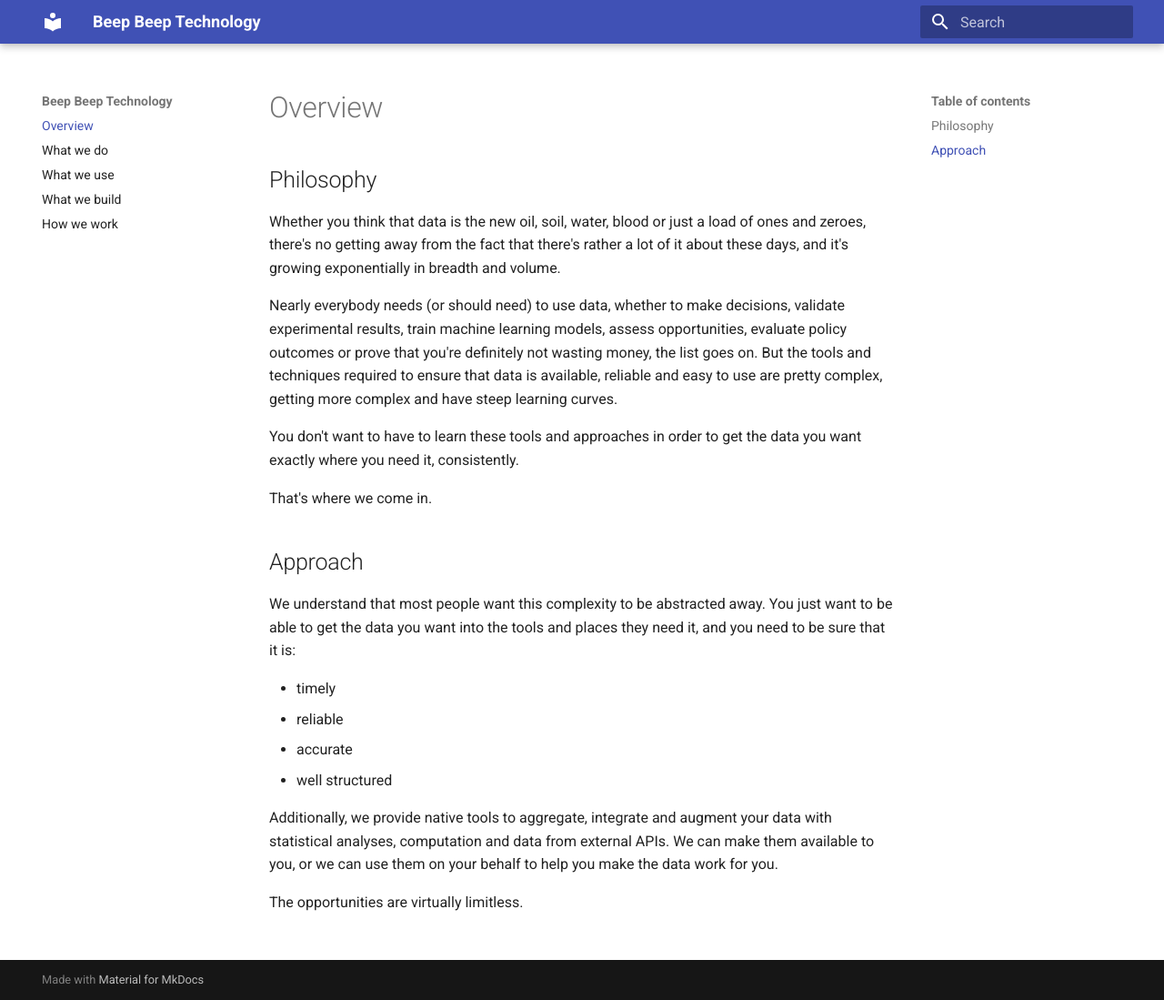
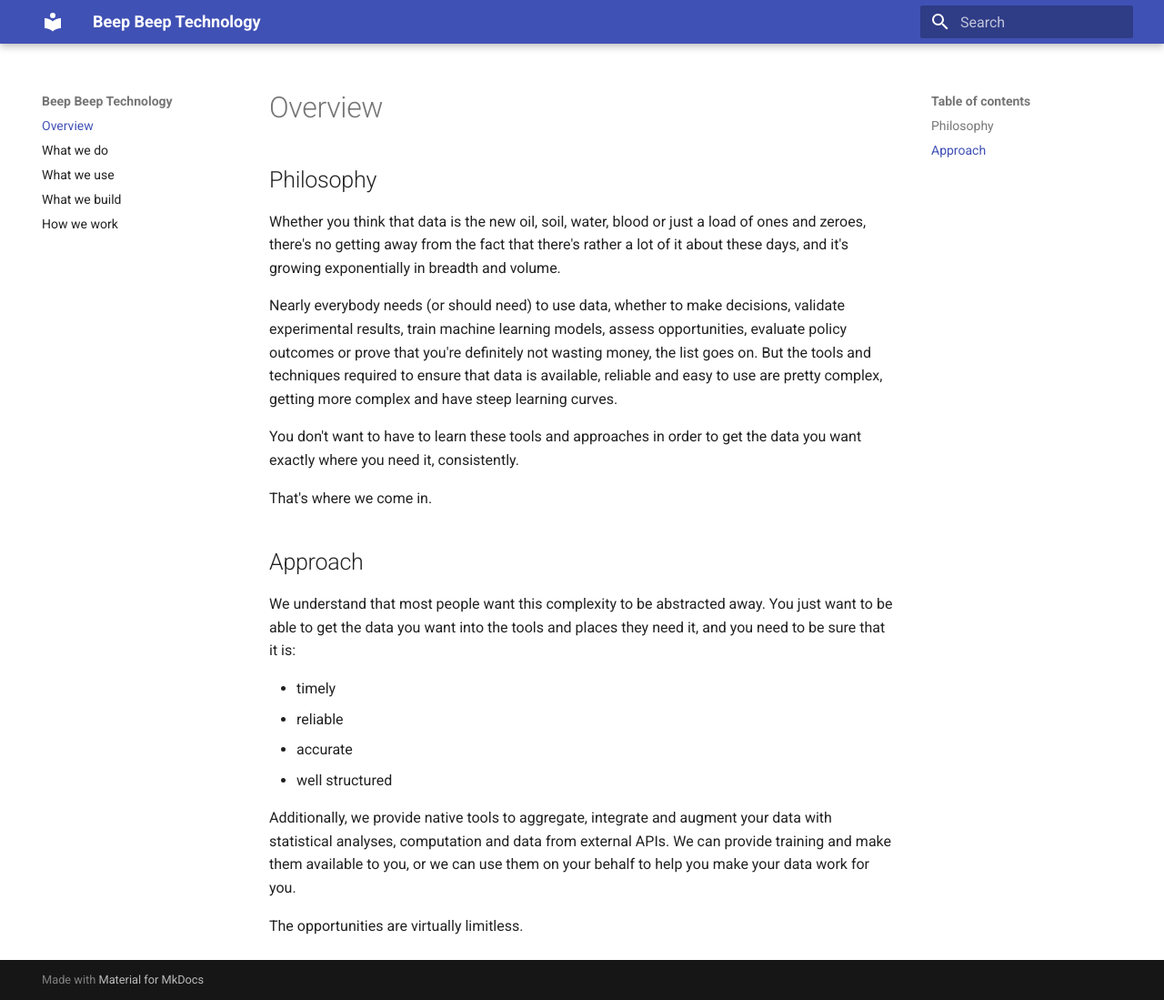
Before and after one commit to beepbeeptechnology/beepbeeptechnology.github.io, an MkDocs documentation site: the page built from docs/index.md, in a window 1280 px wide and 1099 px high. Shown: the whole window at 91% size. Built offline with MkDocs 1.6.1 and Material for MkDocs 9.7.7, drawn with Linux system fonts in a browser that asks for light colours.

Commit message:
Updated content

```diff
--- a/docs/index.md
+++ b/docs/index.md
@@ -17,6 +17,6 @@ We understand that most people want this complexity to be abstracted away.  You
 * accurate
 * well structured
 
-Additionally, we provide native tools to aggregate, integrate and augment your data with statistical analyses, computation and data from external APIs.  We can make them available to you, or we can use them on your behalf to help you make the data work for you.
+Additionally, we provide native tools to aggregate, integrate and augment your data with statistical analyses, computation and data from external APIs.  We can provide training and make them available to you, or we can use them on your behalf to help you make your data work for you.
 
 The opportunities are virtually limitless.
```
